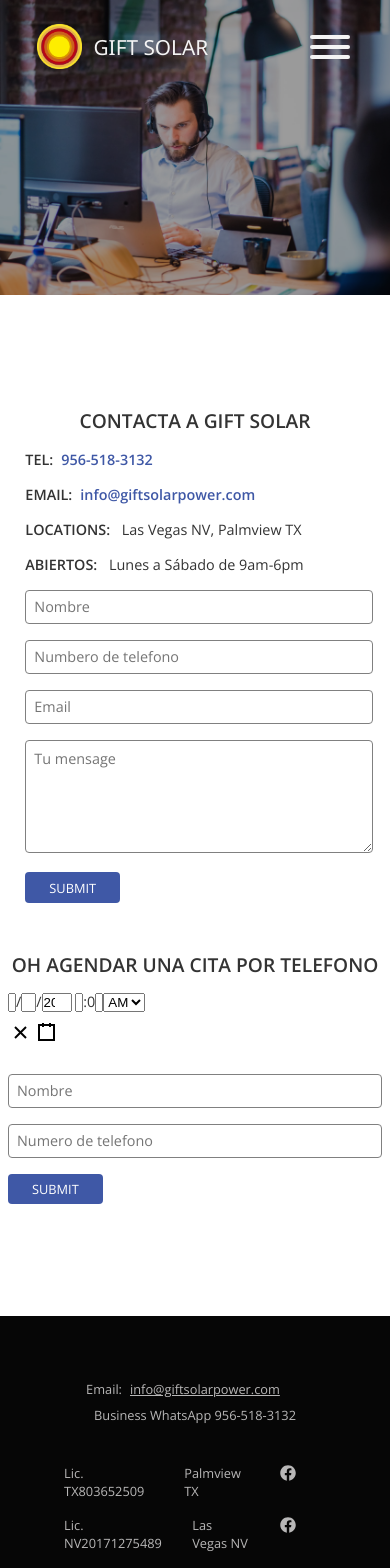
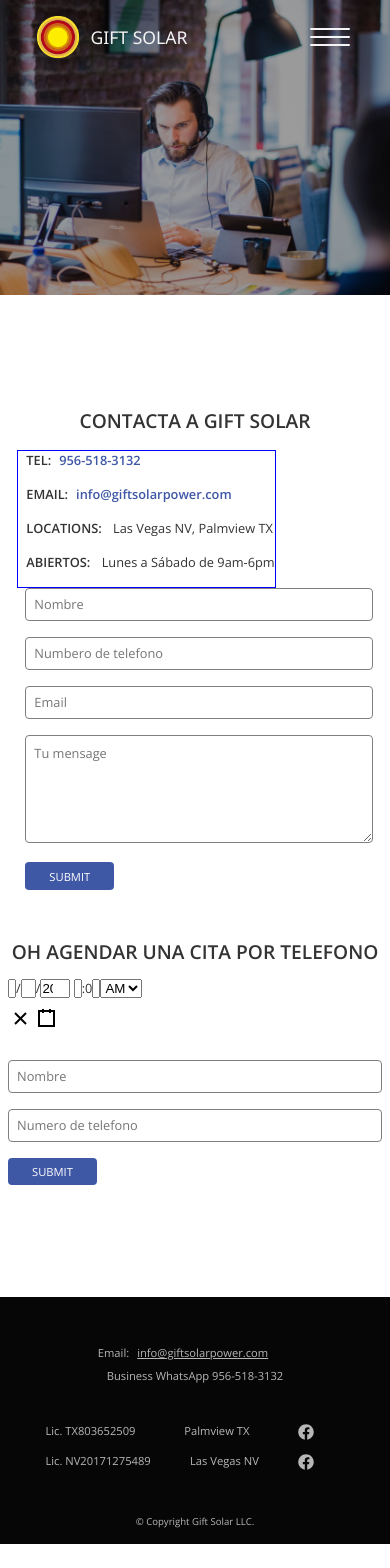
Before and after one commit to anthonyamaro15/gift-solar, a React (Create React App) app: page /contact in a window 390 px wide. Shown: the top 1568 px of the page. After the commit the page ends 1544 px from the top, so only its background shows below. Built offline with nearby package versions, Linux system fonts and the light colour scheme.

Commit message:
addded media queries for contact page, removed .env file

```diff
--- a/src/sass/_about-content.scss
+++ b/src/sass/_about-content.scss
@@ -133,6 +133,10 @@
           font-size: 0.9rem;
           margin-bottom: 1.5rem;
         }
+
+        @media (max-width: $galaxy) {
+          font-size: 0.8rem;
+        }
       }
 
       a {
@@ -232,6 +236,10 @@
           font-size: 0.9rem;
           margin-bottom: 1.5rem;
         }
+
+        @media (max-width: $galaxy) {
+          font-size: 0.8rem;
+        }
       }
 
       a {
@@ -263,6 +271,10 @@
         @media (max-width: $lg-phone) {
           font-size: 0.9rem;
           margin-bottom: 1.5rem;
+        }
+
+        @media (max-width: $galaxy) {
+          font-size: 0.8rem;
         }
       }
     }
@@ -338,6 +350,10 @@
         @media (max-width: $lg-phone) {
           font-size: 0.9rem;
           //  margin-bottom: 1.5rem;
+        }
+
+        @media (max-width: $galaxy) {
+          font-size: 0.8rem;
         }
 
         span {
@@ -418,10 +434,18 @@
 
       p {
         margin-bottom: 1rem;
+
+        @media (max-width: $galaxy) {
+          font-size: 0.8rem;
+        }
       }
       span {
         margin-bottom: 0.3rem;
         font-weight: bold;
+
+        @media (max-width: $galaxy) {
+          font-size: 0.8rem;
+        }
       }
       .important-message {
         font-weight: bold;
--- a/src/sass/_contact-content.scss
+++ b/src/sass/_contact-content.scss
@@ -52,7 +52,7 @@
       }
 
       .contact-info {
-        //   border: 1px solid blue;
+        border: 1px solid blue;
         padding-left: 0.5rem;
         display: flex;
         flex-direction: column;
@@ -64,6 +64,10 @@
           @media (max-width: $lg-phone) {
             font-size: 0.9rem;
             margin-bottom: 1rem;
+          }
+
+          @media (max-width: $galaxy) {
+            font-size: 0.8rem;
           }
           a {
             // font-weight: normal;
@@ -80,6 +84,11 @@
             font-size: 0.9rem;
             // margin-bottom: 1rem;
           }
+
+          @media (max-width: $galaxy) {
+            font-size: 0.8rem;
+          }
+
           span {
             font-weight: normal;
             margin-left: 0.5rem;
@@ -116,6 +125,10 @@
                 font-size: 0.9rem;
                 padding: 0.5rem;
               }
+
+              @media (max-width: $galaxy) {
+                font-size: 0.8rem;
+              }
             }
 
             textarea {
@@ -136,6 +149,10 @@
               @media (max-width: $lg-phone) {
                 font-size: 0.9rem;
                 padding: 0.5rem;
+              }
+
+              @media (max-width: $galaxy) {
+                font-size: 0.8rem;
               }
             }
 
@@ -160,6 +177,10 @@
             @media (max-width: $lg-phone) {
               font-size: 0.8rem;
               padding: 0.4rem 1.5rem;
+            }
+
+            @media (max-width: $galaxy) {
+              font-size: 0.7rem;
             }
           }
         }
@@ -215,6 +236,10 @@
         //   border: 1px solid red;
         @media (max-width: $s-laptop) {
           font-size: 0.9rem;
+        }
+
+        @media (max-width: $galaxy) {
+          font-size: 0.8rem;
         }
 
         margin-bottom: 1rem;
@@ -283,6 +308,10 @@
             font-size: 0.9rem;
             padding: 0.5rem;
           }
+
+          @media (max-width: $galaxy) {
+            font-size: 0.8rem;
+          }
         }
 
         .empty {
@@ -305,6 +334,10 @@
           font-size: 0.8rem;
           padding: 0.4rem 1.5rem;
         }
+
+        @media (max-width: $galaxy) {
+          font-size: 0.7rem;
+        }
       }
     }
   }
--- a/src/sass/_content.scss
+++ b/src/sass/_content.scss
@@ -126,6 +126,10 @@
           font-size: 0.9rem;
           margin-bottom: 1.5rem;
         }
+
+        @media (max-width: $galaxy) {
+          font-size: 0.8rem;
+        }
       }
 
       a {
@@ -141,6 +145,10 @@
         @media (max-width: $lg-phone) {
           font-size: 0.8rem;
           padding: 0.4rem 1.5rem;
+        }
+
+        @media (max-width: $galaxy) {
+          font-size: 0.7rem;
         }
       }
     }
@@ -230,6 +238,10 @@
           margin-bottom: 1.5rem;
         }
 
+        @media (max-width: $galaxy) {
+          font-size: 0.8rem;
+        }
+
         &:first-child {
           margin-bottom: 1rem;
         }
@@ -266,6 +278,10 @@
         @media (max-width: $lg-phone) {
           font-size: 0.8rem;
           padding: 0.4rem 1.5rem;
+        }
+
+        @media (max-width: $galaxy) {
+          font-size: 0.7rem;
         }
       }
     }
@@ -365,6 +381,10 @@
         @media (max-width: $lg-phone) {
           font-size: 0.9rem;
           //  margin-bottom: 1.5rem;
+        }
+
+        @media (max-width: $galaxy) {
+          font-size: 0.8rem;
         }
 
         span {
@@ -540,6 +560,10 @@
           font-size: 0.8rem;
           padding: 0.4rem 1.5rem;
         }
+
+        @media (max-width: $galaxy) {
+          font-size: 0.7rem;
+        }
       }
     }
   }
@@ -617,6 +641,10 @@
 
         span {
           font-size: 1.5rem;
+
+          @media (max-width: $lg-phone) {
+            font-size: 1rem;
+          }
         }
       }
 
@@ -636,6 +664,10 @@
           font-size: 0.8rem;
           margin-bottom: 0;
         }
+
+        @media (max-width: $galaxy) {
+          font-size: 0.7rem;
+        }
       }
       .answer {
         font-size: 1rem;
@@ -645,6 +677,10 @@
         @media (max-width: $lg-phone) {
           font-size: 0.9rem;
         }
+
+        @media (max-width: $galaxy) {
+          font-size: 0.8rem;
+        }
       }
     }
   }
--- a/src/sass/_footer.scss
+++ b/src/sass/_footer.scss
@@ -7,10 +7,18 @@
   @media (max-width: $lg-phone) {
     font-size: 0.8rem;
   }
+
+  @media (max-width: $galaxy) {
+    font-size: 0.7rem;
+  }
   .Footer-inner {
     max-width: 900px;
     margin: 0 auto;
     padding: 4rem 0.5rem 2rem;
+
+    @media (max-width: $galaxy) {
+      padding: 3rem 0.5rem 1rem;
+    }
 
     .vegas-info {
       // border: 1px solid red;
@@ -70,7 +78,7 @@
         justify-content: space-between;
 
         @media (max-width: $lg-phone) {
-          width: 70%;
+          width: 80%;
           margin-bottom: 0.5rem;
         }
       }
@@ -83,6 +91,10 @@
         @media (max-width: $s-laptop) {
           margin-bottom: 0.5rem;
           border-right: none;
+        }
+
+        @media (max-width: $galaxy) {
+          margin-bottom: 0;
         }
 
         &:last-child {
@@ -111,6 +123,10 @@
       @media (max-width: $lg-phone) {
         font-size: 0.7rem;
       }
+
+      @media (max-width: $galaxy) {
+        font-size: 0.6rem;
+      }
     }
   }
 }
--- a/src/sass/_header.scss
+++ b/src/sass/_header.scss
@@ -59,6 +59,10 @@
       @media (max-width: $med-phone) {
         font-size: 2.2rem;
       }
+
+      @media (max-width: $galaxy) {
+        font-size: 2rem;
+      }
     }
 
     p {
@@ -77,6 +81,11 @@
       @media (max-width: $med-phone) {
         font-size: 1.1rem;
       }
+
+      @media (max-width: $med-phone) {
+        //  border: 1px solid red;
+        font-size: 1rem;
+      }
     }
     a {
       width: 120px;
@@ -88,6 +97,12 @@
       color: white;
       border: none;
       text-align: center;
+
+      @media (max-width: $lg-phone) {
+        //  border: 1px solid red;
+        font-size: 0.8rem;
+        padding: 0.4rem;
+      }
     }
   }
 }
--- a/src/sass/_mobile-navbar.scss
+++ b/src/sass/_mobile-navbar.scss
@@ -1,7 +1,7 @@
 .MobileNavbar {
   width: 280px;
   //   background: #333;
-  background: rgb(6, 6, 6);
+  background: rgba(6, 6, 6, 1);
   //   background: #f4f4f4;
   //   background: rgba(63, 88, 166, 1);
   border-left: 1px solid rgb(61, 59, 59);
@@ -12,8 +12,12 @@
   //   border: 1px solid red;
   height: 100vh;
   transition: all 0.5s ease;
-  transform: translate(350px);
+  transform: translate(600px);
   z-index: 100;
+
+  @media (max-width: $med-phone) {
+    width: 100%;
+  }
 
   // add when click
   &.show {
@@ -76,6 +80,10 @@
     display: block;
   }
 
+  @media (max-width: $med-phone) {
+    top: 0.4rem;
+  }
+
   // when cllick again
   &.close {
     //  background: #333;
@@ -95,13 +103,15 @@
       }
 
       &:nth-child(3) {
-        transform: rotate(-45deg) translate(9px, -9px);
+        transform: rotate(-45deg) translate(7px, -6px);
       }
     }
   }
 
   .lines {
     padding: 2px 4px;
+    padding: 1px 4px;
+
     margin: 6px 0;
     //  background: @white;
     background: red;
@@ -114,5 +124,9 @@
     //  @media @phone {
     //    width: 35px;
     //  }
+
+    @media (max-width: $med-phone) {
+      padding: 1px 4px;
+    }
   }
 }
--- a/src/sass/_modalForm.scss
+++ b/src/sass/_modalForm.scss
@@ -11,6 +11,11 @@
   @media (max-width: $lg-phone) {
     width: 400px;
     font-size: 0.7rem;
+  }
+
+  @media (max-width: $galaxy) {
+    width: 350px;
+    font-size: 0.6rem;
   }
 
   label {
@@ -723,6 +728,10 @@
         font-size: 0.6rem;
       }
 
+      @media (max-width: $galaxy) {
+        font-size: 0.5rem;
+      }
+
       &:hover {
         //  background: none;
         box-shadow: none;
@@ -761,4 +770,8 @@
   color: white;
   border: none;
   cursor: pointer;
+
+  @media (max-width: $galaxy) {
+    font-size: 0.6rem;
+  }
 }
--- a/src/sass/_navbar.scss
+++ b/src/sass/_navbar.scss
@@ -19,9 +19,14 @@
     //  top: 0;
     //  left: 0;
     //  right: 0;
+    //  border: 1px solid red;
 
     @media (max-width: $med-desktop) {
       max-width: 85%;
+    }
+
+    @media (max-width: $med-desktop) {
+      padding: 1rem 0.5rem;
     }
 
     .logo {
@@ -35,8 +40,8 @@
         height: 50px;
 
         @media (max-width: $med-phone) {
-          width: 45px;
-          height: 45px;
+          width: 42px;
+          height: 42px;
         }
       }
       span {
@@ -48,7 +53,7 @@
         font-family: "Noto Sans", sans-serif;
 
         @media (max-width: $med-phone) {
-          font-size: 1.3rem;
+          font-size: 1.1rem;
         }
       }
     }
--- a/src/sass/_variables.scss
+++ b/src/sass/_variables.scss
@@ -8,6 +8,7 @@ $m-laptop: 850px;
 $laptop: 800px;
 $lg-phone: 650px;
 $med-phone: 500px;
+$galaxy: 414px;
 
 // when it gets to 1450px width change the width of all container to 85%;
 // 0.9rem font size for p tags,
```
Also changed, not shown: 1 other file (tests, documents, lock files or other folders).
